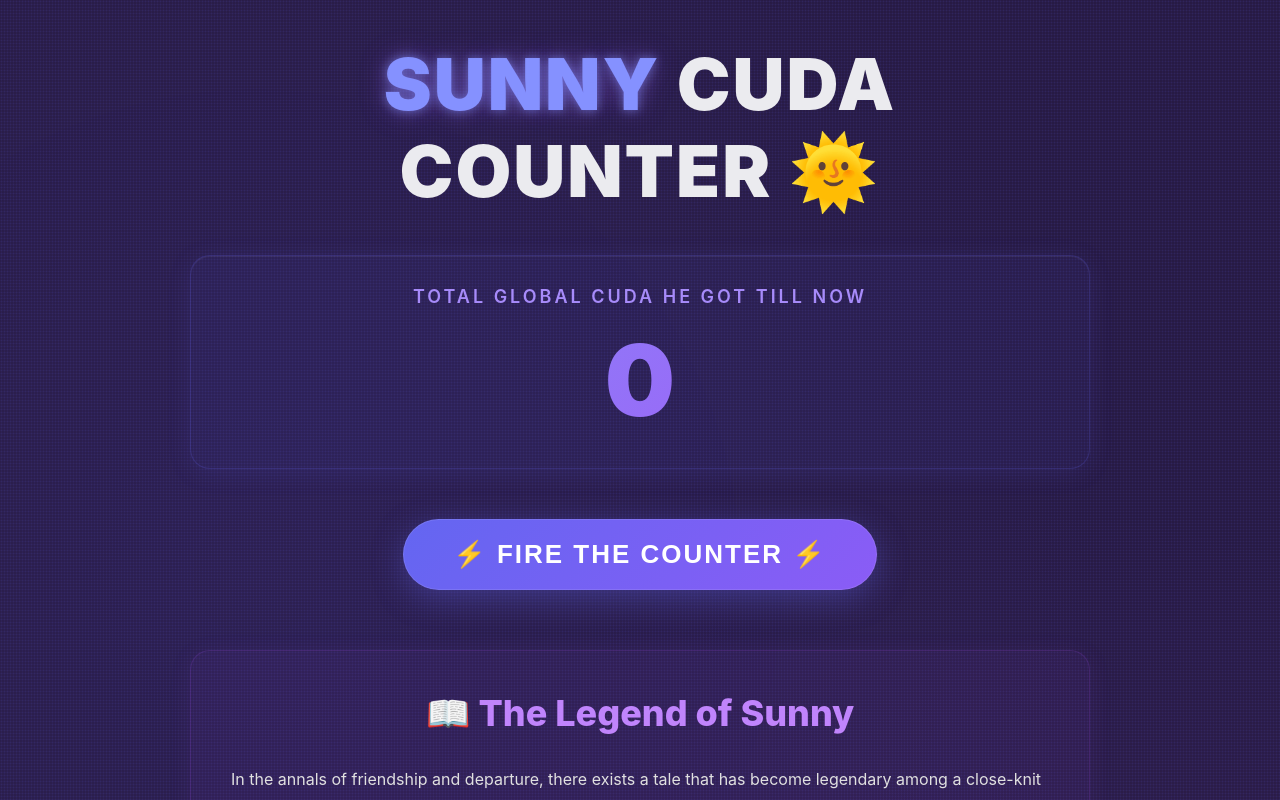
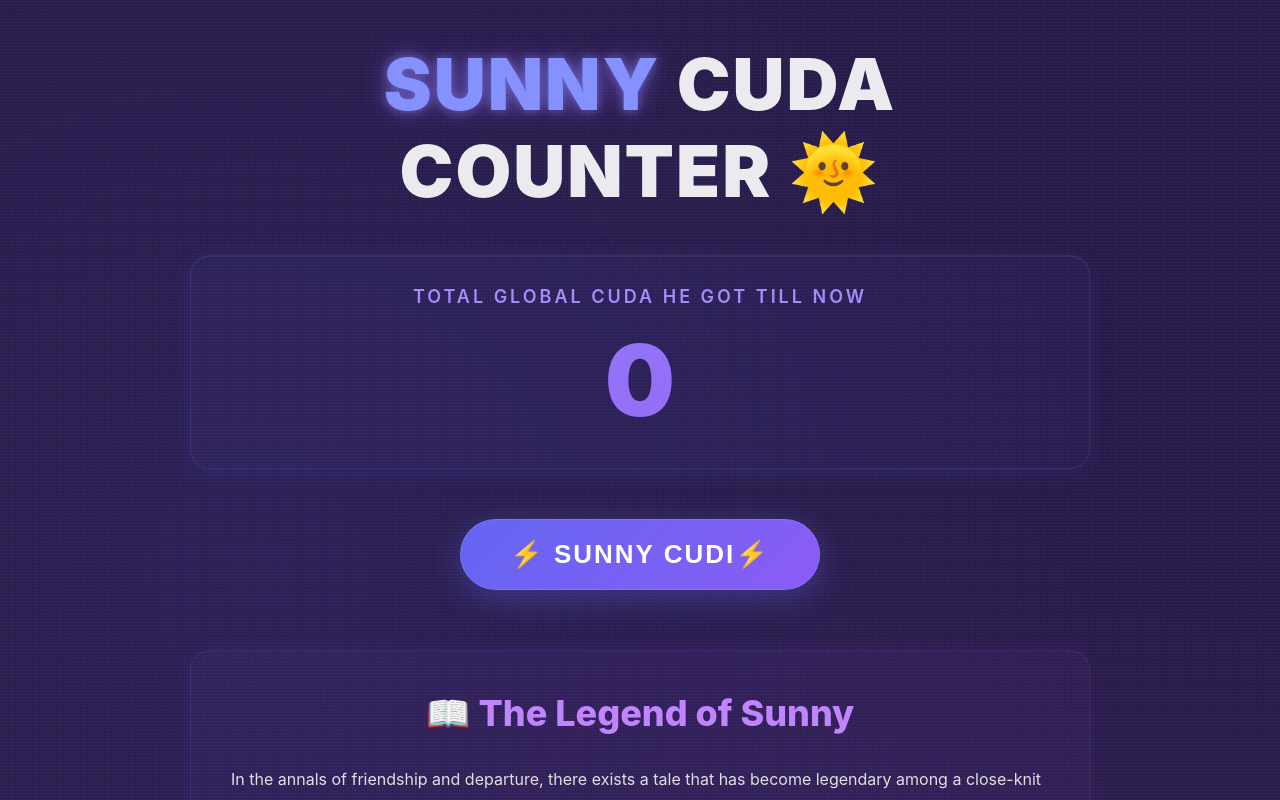
Before and after one commit to shakilofficial0/sunnys-cuda, a Next.js app: page / in a window 1280 px wide. Shown: the top 800 px of the page. Built offline with nearby package versions, Linux system fonts and the light colour scheme; no server answers; the database is empty.

Commit message:
feat: update button label to 'Sunny Cudi' for improved branding

```diff
--- a/pages/index.js
+++ b/pages/index.js
@@ -114,7 +114,7 @@ export default function Home() {
             onClick={handleClick}
           >
             <span className="button-glow"></span>
-            ⚡ FIRE THE COUNTER ⚡
+            ⚡ Sunny Cudi⚡
           </button>
 
           <div className="story-section">
```
